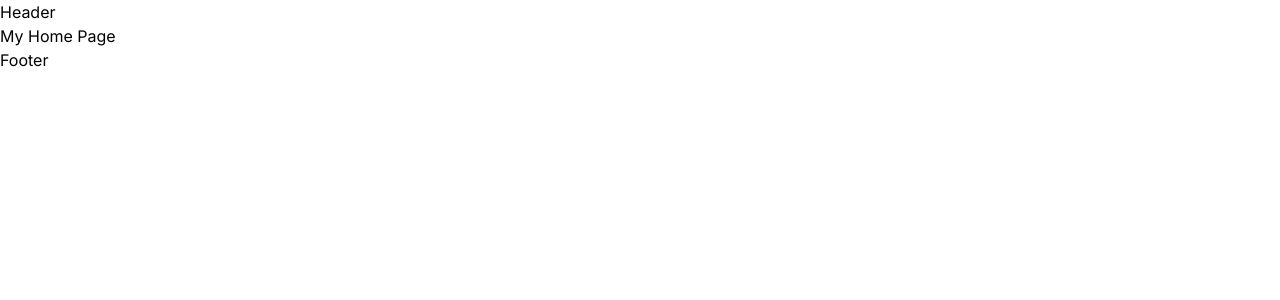
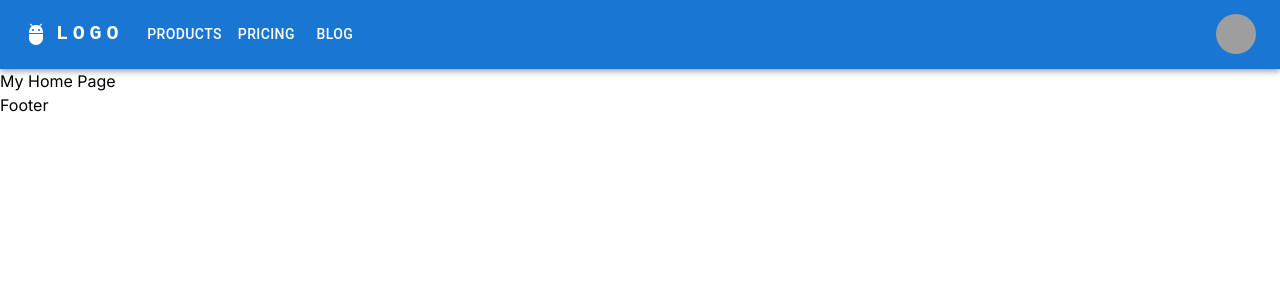
Before and after one commit to hameeedurrehman/ecommerce-store, a Next.js app: page / in a window 1280 px wide. Shown: the top 300 px of the page. Built offline with nearby package versions, Linux system fonts and the light colour scheme; grey boxes are pictures that could not be loaded.

Commit message:
mui header

```diff
--- a/components/common/Header.js
+++ /dev/null
@@ -1,9 +0,0 @@
-import React from 'react'
-
-function Header() {
-  return (
-    <div>Header</div>
-  )
-}
-
-export default Header
--- /dev/null
+++ b/components/common/Header.tsx
@@ -0,0 +1,163 @@
+'use client';
+import * as React from 'react';
+import AppBar from '@mui/material/AppBar';
+import Box from '@mui/material/Box';
+import Toolbar from '@mui/material/Toolbar';
+import IconButton from '@mui/material/IconButton';
+import Typography from '@mui/material/Typography';
+import Menu from '@mui/material/Menu';
+import MenuIcon from '@mui/icons-material/Menu';
+import Container from '@mui/material/Container';
+import Avatar from '@mui/material/Avatar';
+import Button from '@mui/material/Button';
+import Tooltip from '@mui/material/Tooltip';
+import MenuItem from '@mui/material/MenuItem';
+import AdbIcon from '@mui/icons-material/Adb';
+
+const pages = ['Products', 'Pricing', 'Blog'];
+const settings = ['Profile', 'Account', 'Dashboard', 'Logout'];
+
+function ResponsiveAppBar() {
+  const [anchorElNav, setAnchorElNav] = React.useState<null | HTMLElement>(null);
+  const [anchorElUser, setAnchorElUser] = React.useState<null | HTMLElement>(null);
+
+  const handleOpenNavMenu = (event: React.MouseEvent<HTMLElement>) => {
+    setAnchorElNav(event.currentTarget);
+  };
+  const handleOpenUserMenu = (event: React.MouseEvent<HTMLElement>) => {
+    setAnchorElUser(event.currentTarget);
+  };
+
+  const handleCloseNavMenu = () => {
+    setAnchorElNav(null);
+  };
+
+  const handleCloseUserMenu = () => {
+    setAnchorElUser(null);
+  };
+
+  return (
+    <AppBar position="static">
+      <Container maxWidth="xl">
+        <Toolbar disableGutters>
+          <AdbIcon sx={{ display: { xs: 'none', md: 'flex' }, mr: 1 }} />
+          <Typography
+            variant="h6"
+            noWrap
+            component="a"
+            href="#app-bar-with-responsive-menu"
+            sx={{
+              mr: 2,
+              display: { xs: 'none', md: 'flex' },
+              fontFamily: 'monospace',
+              fontWeight: 700,
+              letterSpacing: '.3rem',
+              color: 'inherit',
+              textDecoration: 'none',
+            }}
+          >
+            LOGO
+          </Typography>
+
+          <Box sx={{ flexGrow: 1, display: { xs: 'flex', md: 'none' } }}>
+            <IconButton
+              size="large"
+              aria-label="account of current user"
+              aria-controls="menu-appbar"
+              aria-haspopup="true"
+              onClick={handleOpenNavMenu}
+              color="inherit"
+            >
+              <MenuIcon />
+            </IconButton>
+            <Menu
+              id="menu-appbar"
+              anchorEl={anchorElNav}
+              anchorOrigin={{
+                vertical: 'bottom',
+                horizontal: 'left',
+              }}
+              keepMounted
+              transformOrigin={{
+                vertical: 'top',
+                horizontal: 'left',
+              }}
+              open={Boolean(anchorElNav)}
+              onClose={handleCloseNavMenu}
+              sx={{
+                display: { xs: 'block', md: 'none' },
+              }}
+            >
+              {pages.map((page) => (
+                <MenuItem key={page} onClick={handleCloseNavMenu}>
+                  <Typography textAlign="center">{page}</Typography>
+                </MenuItem>
+              ))}
+            </Menu>
+          </Box>
+          <AdbIcon sx={{ display: { xs: 'flex', md: 'none' }, mr: 1 }} />
+          <Typography
+            variant="h5"
+            noWrap
+            component="a"
+            href="#app-bar-with-responsive-menu"
+            sx={{
+              mr: 2,
+              display: { xs: 'flex', md: 'none' },
+              flexGrow: 1,
+              fontFamily: 'monospace',
+              fontWeight: 700,
+              letterSpacing: '.3rem',
+              color: 'inherit',
+              textDecoration: 'none',
+            }}
+          >
+            LOGO
+          </Typography>
+          <Box sx={{ flexGrow: 1, display: { xs: 'none', md: 'flex' } }}>
+            {pages.map((page) => (
+              <Button
+                key={page}
+                onClick={handleCloseNavMenu}
+                sx={{ my: 2, color: 'white', display: 'block' }}
+              >
+                {page}
+              </Button>
+            ))}
+          </Box>
+
+          <Box sx={{ flexGrow: 0 }}>
+            <Tooltip title="Open settings">
+              <IconButton onClick={handleOpenUserMenu} sx={{ p: 0 }}>
+                <Avatar alt="Remy Sharp" src="/static/images/avatar/2.jpg" />
+              </IconButton>
+            </Tooltip>
+            <Menu
+              sx={{ mt: '45px' }}
+              id="menu-appbar"
+              anchorEl={anchorElUser}
+              anchorOrigin={{
+                vertical: 'top',
+                horizontal: 'right',
+              }}
+              keepMounted
+              transformOrigin={{
+                vertical: 'top',
+                horizontal: 'right',
+              }}
+              open={Boolean(anchorElUser)}
+              onClose={handleCloseUserMenu}
+            >
+              {settings.map((setting) => (
+                <MenuItem key={setting} onClick={handleCloseUserMenu}>
+                  <Typography textAlign="center">{setting}</Typography>
+                </MenuItem>
+              ))}
+            </Menu>
+          </Box>
+        </Toolbar>
+      </Container>
+    </AppBar>
+  );
+}
+export default ResponsiveAppBar;
```
Also changed, not shown: components/common/Footer.tsx (renamed from components/common/Footer.js).
